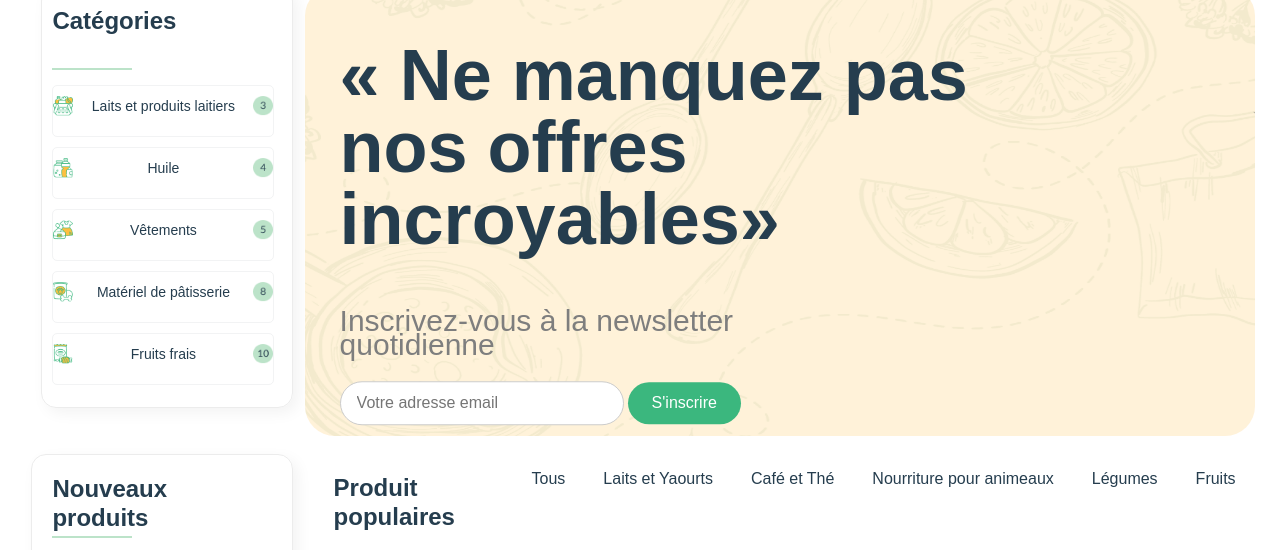
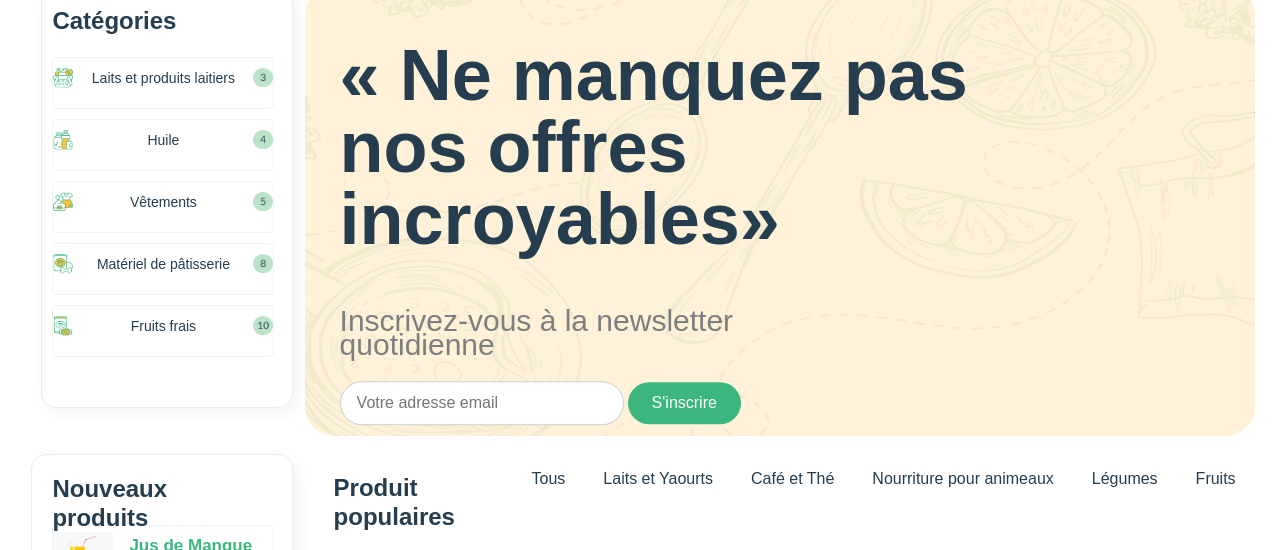
Before and after one commit to RajaaKenbouch/NutriZone-Maroc, a plain HTML site: page index.html in a window 1280 px wide. Shown: the part 225-775 px from the top of the page. Drawn offline with Linux system fonts and the light colour scheme.

Commit message:
Update index.html

```diff
--- a/index.html
+++ b/index.html
@@ -56,7 +56,6 @@
         <section>
             <div class="side">
                 <h2>Catégories</h2>
-                <img src="__after.png" alt="after">
                 <div class="products">
                     <img src="category-1.svg.png" alt="category-1" width="20px" height="20px">
                     <p>Laits et produits laitiers</p>
@@ -98,7 +97,6 @@
         <section>
             <div class="side2">
                 <h2>Nouveaux produits</h2>
-                <img src="__after.png" alt="after">
                 <div class="products2">
                     <img src="thumbnail-3.jpg.png" alt="thumbnail-3" width="60px" height="60px">
                     <div><p>Jus de Mangue</p><span>99.50DH</span></div>
```
